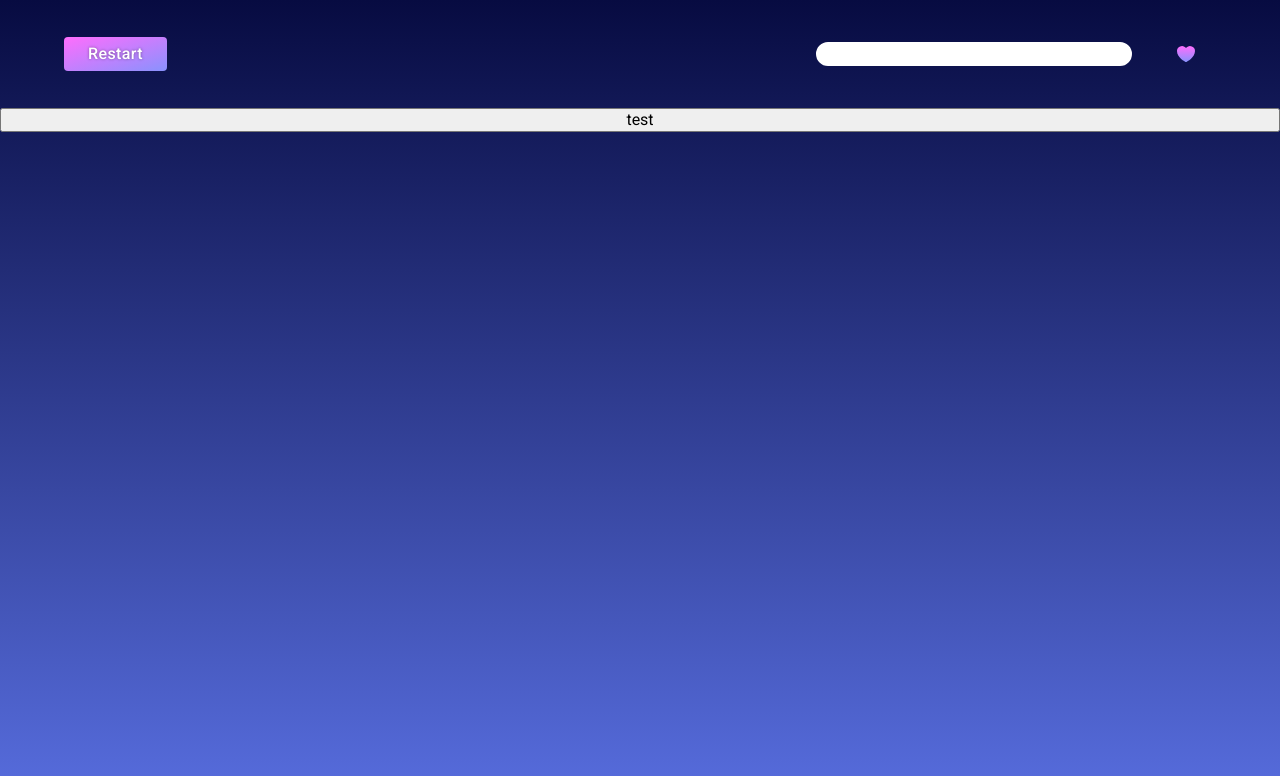
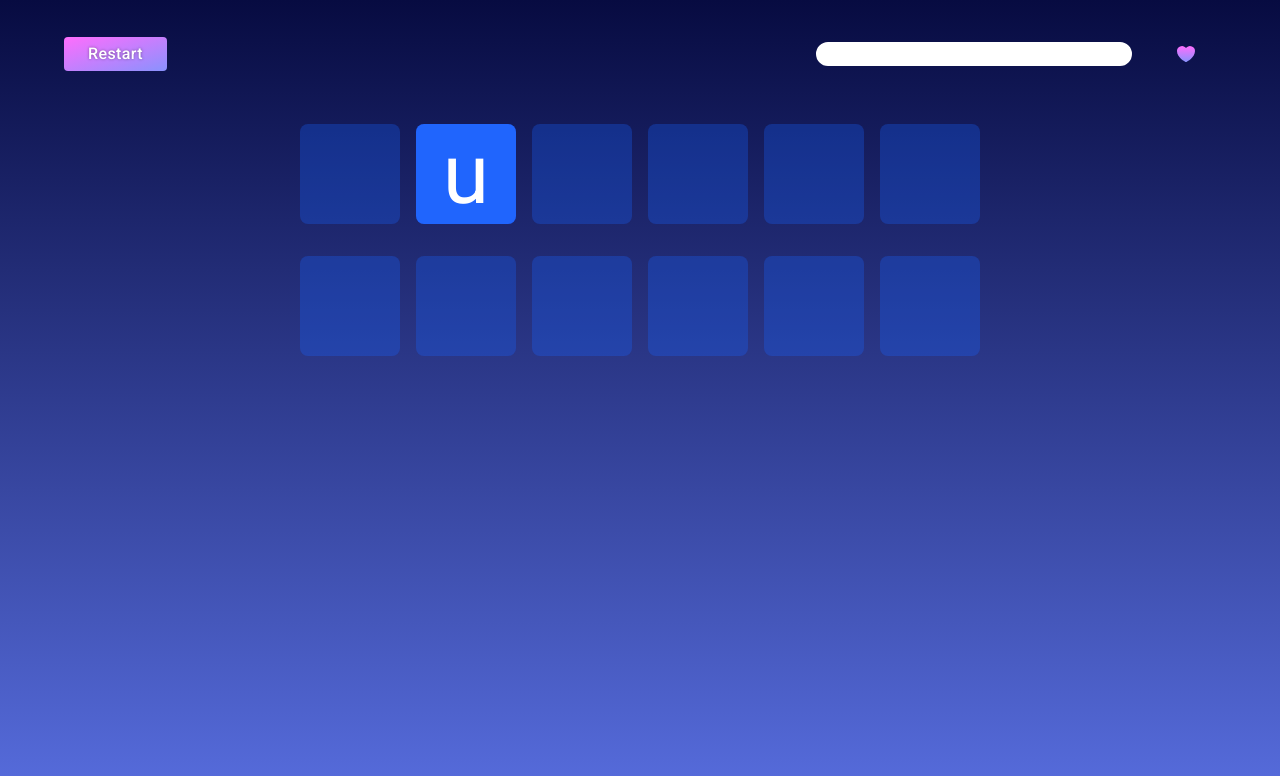
Before and after one commit to danielstephany/flashyQ, a React app: page / in a window 1280 px wide. Shown: the top 776 px of the page. Built offline with nearby package versions, Linux system fonts and the light colour scheme; a web font is replaced by a local one.

Commit message:
added guessSlotItem

```diff
--- a/src/App.tsx
+++ b/src/App.tsx
@@ -1,33 +1,11 @@
- import React, {useState} from 'react'
- import MainLayout from '@src/components/layouts/MainLayout.tsx'
- import Modal from '@src/components/modules/Modal/index.tsx'
-import styled from 'styled-components'
-const Box = styled.div`
-    height: 500px;
-    width: 300px;
-    background: #fff;
-`
+import React, {useState} from 'react'
+import MainLayout from '@src/components/layouts/MainLayout.tsx'
+import Modal from '@src/components/modules/Modal/index.tsx'
+import Main from '@src/views/Main/index.tsx'
 
 const App = () => {
-    const [open, setOpen] = useState(false)
 
-    const handleClick = () => {
-        setOpen(!open)
-    }
-
-    return (
-        <MainLayout>
-            <button onClick={handleClick}>test</button>
-            <Modal open={open}>
-                <Box>
-                    <button onClick={handleClick}>Close</button>
-                    <button>test</button>
-                    <input />
-                    <textarea></textarea>
-                </Box>
-            </Modal>
-        </MainLayout>
-    )
+    return <Main />
 }
 
 export default App
--- a/src/components/layouts/MainLayout.tsx
+++ b/src/components/layouts/MainLayout.tsx
@@ -10,11 +10,11 @@ interface iProps {
 const MainLayoutComp: React.ElementType = ({
     children,
     className
-}) => {
+}: iProps) => {
 
     return (
         <div className={className}>
-            <MainHeader />
+            <MainHeader/>
             {children}
         </div>
     )
--- /dev/null
+++ b/src/views/Main/GuessSlotItem.tsx
@@ -0,0 +1,52 @@
+import React, { Children } from 'react'
+import styled from 'styled-components'
+
+interface iProps {
+    className?: string,
+    active: boolean
+}
+
+const GuessSlotItemContentComp: React.ElementType = ({ className, active, ...others }: iProps) => <div className={className} {...others} />
+
+const GuessSlotItemContent = styled(GuessSlotItemContentComp)`
+    border-radius: 8px;
+    display: inline-flex;
+    align-items: flex-end;
+    justify-content: center;
+    font-size: 84px;
+    color: #fff;
+    background-color: #2065FD;
+    position: absolute;
+    top: 0;
+    bottom: 0;
+    right: 0;
+    left: 0;
+    opacity: ${({ active }) => active ? "1" : "0"};
+    transform: ${({ active }) => active ? "translateY(0px) scale(1)" : "translateY(-20px) scale(1)"};
+    transition: opacity 0.5s ease, transform 0.5s ease-out;
+`
+
+const GuessSlotItemComp: React.ElementType = ({ className, children, letter, active, ...others}) => {
+
+    return (
+        <div className={className} {...others}>
+            <GuessSlotItemContent active={active}>
+                { active ? children : null}
+            </GuessSlotItemContent>
+        </div>
+    )
+}
+
+const GuessSlotItem = styled(GuessSlotItemComp)`
+    border-radius: 8px;
+    display: inline-flex;
+    background-color: rgba(255, 255, 255, 0.2);
+    background-color: rgba(23, 101, 253, 0.3);
+    min-height: 100px;
+    min-width: 100px;
+    margin: 0 8px;
+    position: relative;
+`
+
+
+export default GuessSlotItem
--- /dev/null
+++ b/src/views/Main/GuessSlots.tsx
@@ -0,0 +1,43 @@
+import React from 'react'
+import styled from 'styled-components'
+import GuessSlotItem from './GuessSlotItem.tsx'
+
+const GuessSlotsContainer = styled.div`
+    display: flex;
+    align-items: flex-start;
+    justify-content: center;
+    flex-wrap: wrap;
+    max-width: 1200px;
+    margin: 0 auto;
+`
+
+const GuessSlotsSection = styled.div`
+    display: inline-flex;
+    margin: 16px;
+`
+
+const GuessSlots = () => {
+
+    return (
+        <GuessSlotsContainer>
+            <GuessSlotsSection>
+                <GuessSlotItem active={false}>P</GuessSlotItem>
+                <GuessSlotItem active={true}>u</GuessSlotItem>
+                <GuessSlotItem>r</GuessSlotItem>
+                <GuessSlotItem>p</GuessSlotItem>
+                <GuessSlotItem>l</GuessSlotItem>
+                <GuessSlotItem>e</GuessSlotItem>
+            </GuessSlotsSection>
+            <GuessSlotsSection>
+                <GuessSlotItem>M</GuessSlotItem>
+                <GuessSlotItem>a</GuessSlotItem>
+                <GuessSlotItem>r</GuessSlotItem>
+                <GuessSlotItem>b</GuessSlotItem>
+                <GuessSlotItem>l</GuessSlotItem>
+                <GuessSlotItem>e</GuessSlotItem>
+            </GuessSlotsSection>
+        </GuessSlotsContainer>
+    )
+}
+
+export default GuessSlots
--- /dev/null
+++ b/src/views/Main/Main.tsx
@@ -0,0 +1,36 @@
+import React, { useState } from 'react'
+import MainLayout from '@src/components/layouts/MainLayout.tsx'
+import Modal from '@src/components/modules/Modal/index.tsx'
+import styled from 'styled-components'
+import GuessSlots from './GuessSlots.tsx'
+
+const Box = styled.div`
+    height: 500px;
+    width: 300px;
+    background: #fff;
+`
+
+const Main = () => {
+    const [open, setOpen] = useState(false)
+
+    const handleClick = () => {
+        setOpen(!open)
+    }
+
+    return (
+        <MainLayout>
+            {/* <button onClick={handleClick}>test</button> */}
+            <Modal open={open}>
+                <Box>
+                    <button onClick={handleClick}>Close</button>
+                    <button>test</button>
+                    <input />
+                    <textarea></textarea>
+                </Box>
+            </Modal>
+            <GuessSlots />
+        </MainLayout>
+    )
+}
+
+export default Main
--- /dev/null
+++ b/src/views/Main/index.tsx
@@ -0,0 +1,2 @@
+import Main from "./Main.tsx"
+export default Main
```
Also changed, not shown: src/util/temp.js (deleted).
